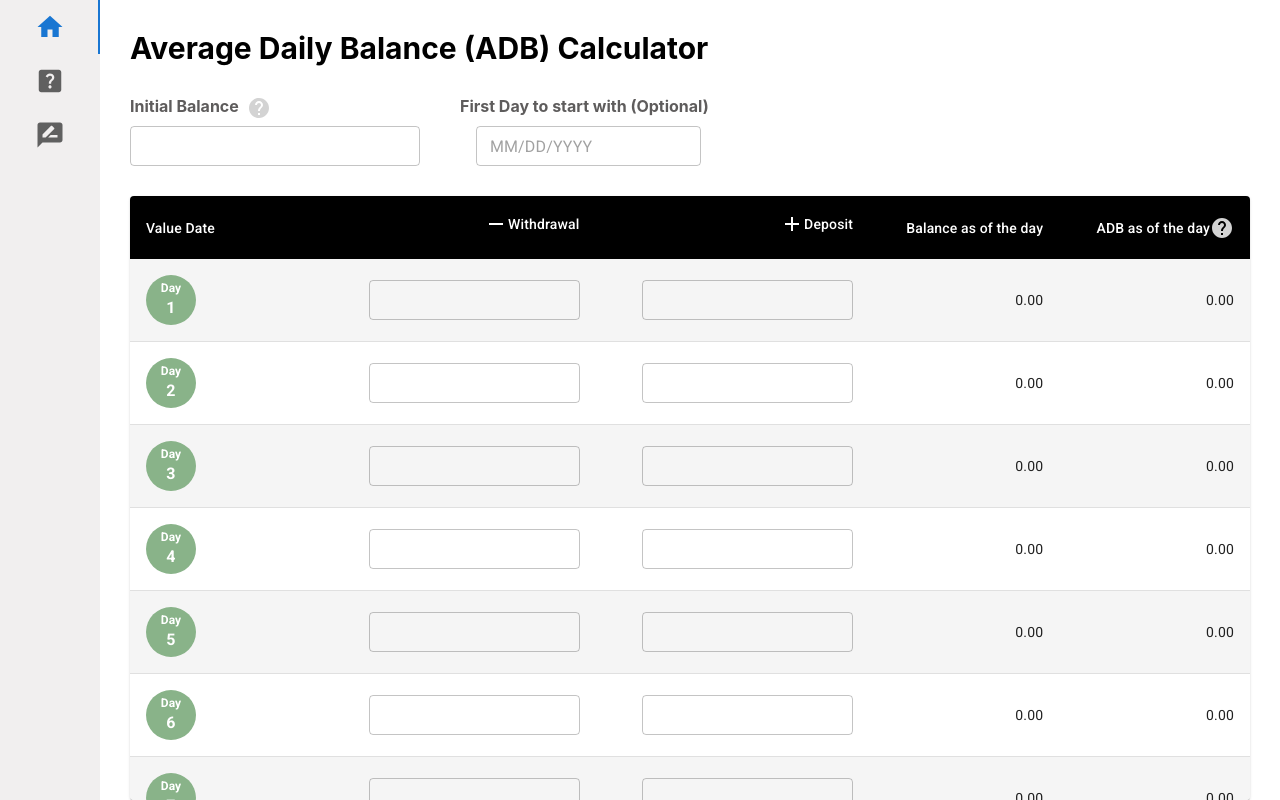
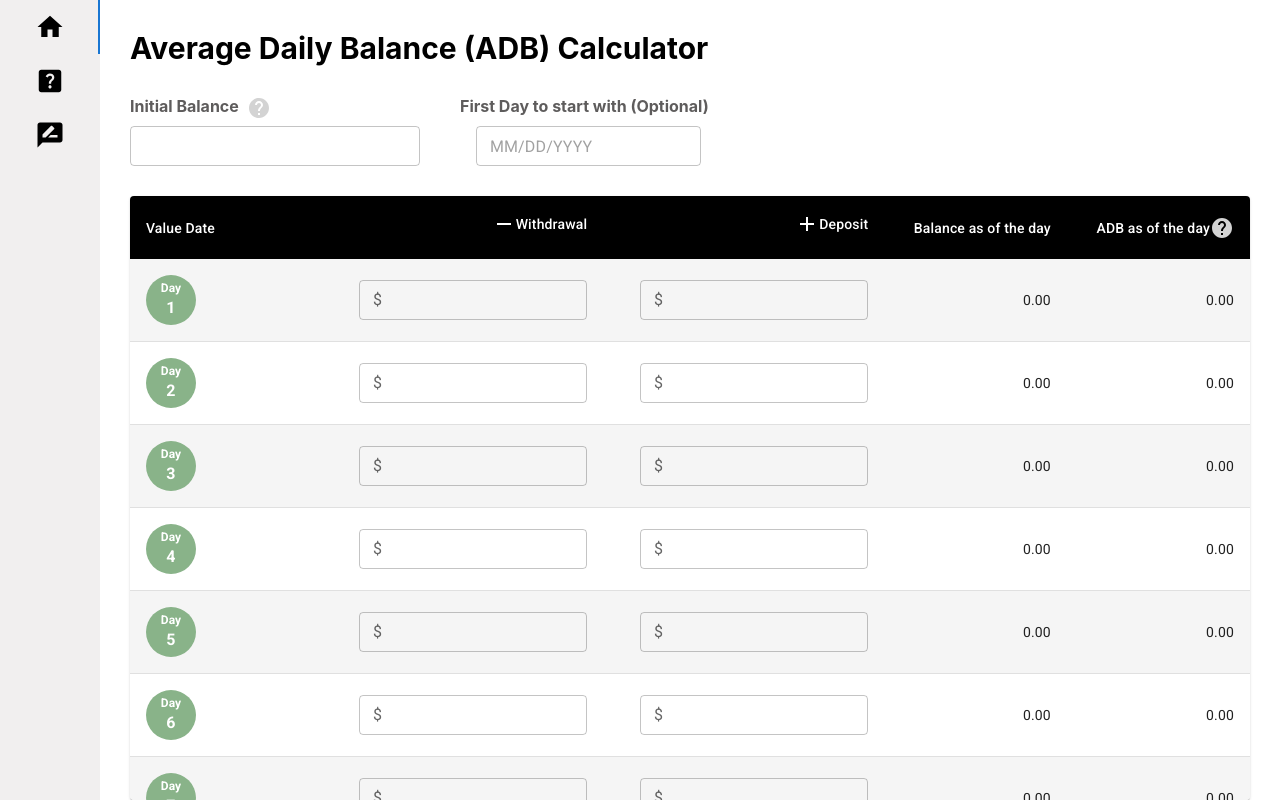
Before and after one commit to wopni1021/average-daily-balance-calculator, a React (Create React App) app in the folder my-app/: page / in a window 1280 px wide. Built offline with nearby package versions, Linux system fonts and the light colour scheme.

Commit message:
Display dollar sign, add decimal validation

```diff
--- a/my-app/src/components/MainTable.tsx
+++ b/my-app/src/components/MainTable.tsx
@@ -15,6 +15,7 @@ import RemoveIcon from "@mui/icons-material/Remove";
 import HelpIcon from "@mui/icons-material/Help";
 import IconButton from "@mui/material/IconButton";
 import Popover from "@mui/material/Popover";
+import InputAdornment from "@mui/material/InputAdornment";
 
 import { DemoContainer, DemoItem } from "@mui/x-date-pickers/internals/demo";
 import { AdapterDayjs } from "@mui/x-date-pickers/AdapterDayjs";
@@ -79,9 +80,16 @@ const MainTable = () => {
   const [initialBalance, setInitialBalance] = useState<number>(0);
   const [initialDate, setInitialDate] = useState<Dayjs | null>(null);
 
+  /*
+   * Check if the number string is less than 2 decimal places
+   */
+  const isValidDecimal = (value: string) => {
+    return /^\d*\.?\d{0,2}$/.test(value);
+  };
+
   const handleChangeWithDr = (value: string, index: number) => {
     const val = Number(value);
-    if (val > MAX_NUM) return;
+    if (val > MAX_NUM || !isValidDecimal(value)) return;
     setRows((prevRows) => {
       const rows = [] as State;
       let total = 0;
@@ -106,7 +114,7 @@ const MainTable = () => {
 
   const handleChangeDepo = (value: string, index: number) => {
     const val = Number(value);
-    if (val > MAX_NUM) return;
+    if (val > MAX_NUM || !isValidDecimal(value)) return;
     setRows((prevRows) => {
       const rows = [] as State;
       let total = 0;
@@ -252,8 +260,11 @@ const MainTable = () => {
                     onChange={(e) => {
                       handleChangeWithDr(e.target.value, index);
                     }}
-                    InputProps={{
-                      inputProps: { style: { textAlign: "right" } },
+                    slotProps={{
+                      input: {
+                        startAdornment: <InputAdornment position="start">$</InputAdornment>,
+                        inputProps: { style: { textAlign: "right" } },
+                      },
                     }}
                     value={row.withdraw || ""}
                   />
@@ -267,8 +278,11 @@ const MainTable = () => {
                     onChange={(e) => {
                       handleChangeDepo(e.target.value, index);
                     }}
-                    InputProps={{
-                      inputProps: { style: { textAlign: "right" } }, // Aligns the input text to the right
+                    slotProps={{
+                      input: {
+                        startAdornment: <InputAdornment position="start">$</InputAdornment>,
+                        inputProps: { style: { textAlign: "right" } },
+                      },
                     }}
                     value={row.depo || ""}
                   />
--- a/my-app/src/components/Tab.scss
+++ b/my-app/src/components/Tab.scss
@@ -9,5 +9,6 @@
   svg {
     width: 30px;
     height: 30px;
+    fill: #000;
   }
 }
```
